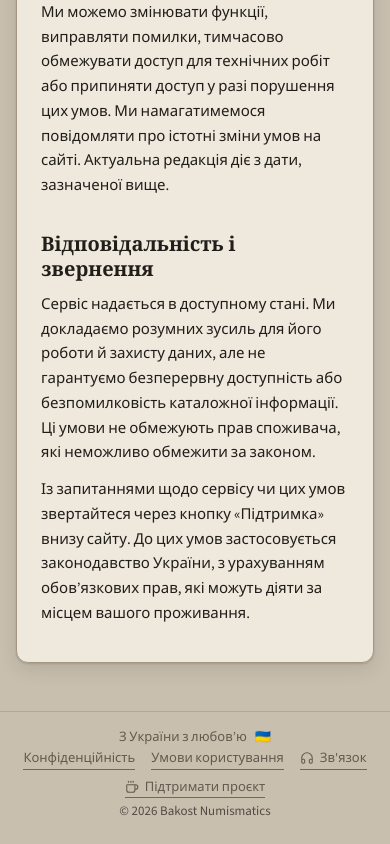
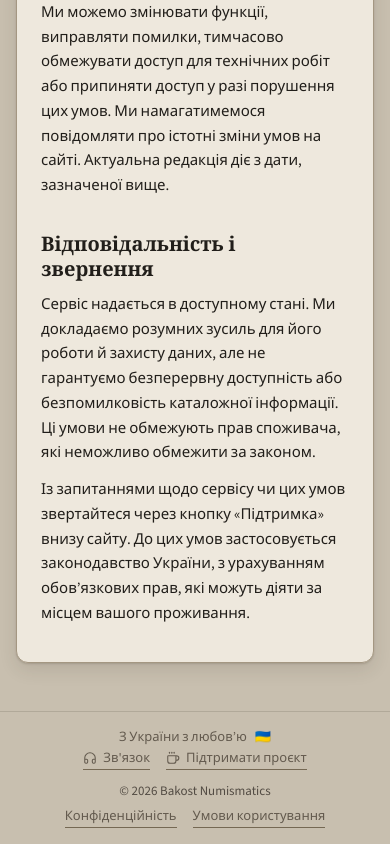
Before and after one commit to renat-ibragimov/coin_keeper, a React (Vite) app in the folder frontend/: page /terms in a window 390 px wide. Shown: the part 2169-3013 px from the top of the page. Built offline with nearby package versions, Linux system fonts and the light colour scheme; no server answers.

Commit message:
Refine footer layout and placement

```diff
--- a/frontend/src/app/layout/SiteFooter.module.css
+++ b/frontend/src/app/layout/SiteFooter.module.css
@@ -23,6 +23,19 @@
   color: var(--color-text-secondary);
   text-align: center;
   white-space: nowrap;
+}
+
+.imprint {
+  display: flex;
+  flex-direction: column;
+  align-items: center;
+  gap: var(--space-2);
+}
+
+.legalLinks {
+  display: flex;
+  justify-content: center;
+  gap: var(--space-4);
 }
 
 .links {
@@ -88,7 +101,8 @@
     gap: var(--space-2) var(--space-4);
   }
 
-  .copyright {
+  .imprint {
     grid-row: 3;
+    margin-top: var(--space-2);
   }
 }
--- a/frontend/src/app/layout/SiteFooter.tsx
+++ b/frontend/src/app/layout/SiteFooter.tsx
@@ -26,16 +26,20 @@ export function SiteFooter({ reserveMobileNav = false }: SiteFooterProps) {
           🇺🇦
         </span>
       </span>
+      <div className={styles.imprint}>
         <span className={styles.copyright}>
           © {year} {t('brand.name')}
         </span>
-      <nav className={styles.links} aria-label={t('footer.linksLabel')}>
+        <nav className={styles.legalLinks} aria-label={t('footer.legalLinksLabel')}>
           <Link to="/privacy" className={styles.link}>
             {t('footer.privacy')}
           </Link>
           <Link to="/terms" className={styles.link}>
             {t('footer.terms')}
           </Link>
+        </nav>
+      </div>
+      <nav className={styles.links} aria-label={t('footer.linksLabel')}>
         <button
           type="button"
           className={styles.link}
--- a/frontend/src/features/auth/AuthLayout.module.css
+++ b/frontend/src/features/auth/AuthLayout.module.css
@@ -3,7 +3,7 @@
   min-height: 100dvh;
   display: flex;
   flex-direction: column;
-  padding: var(--space-4) var(--space-5) var(--space-6);
+  padding: var(--space-4) var(--space-5) 0;
 }
 
 .header {
--- a/frontend/src/shared/i18n/en.json
+++ b/frontend/src/shared/i18n/en.json
@@ -6,6 +6,7 @@
     "madeInUkraine": "From Ukraine with love",
     "ukraineFlag": "Flag of Ukraine",
     "linksLabel": "Help and support",
+    "legalLinksLabel": "Legal information",
     "support": "Connect",
     "donate": "Support the project",
     "privacy": "Privacy Policy",
--- a/frontend/src/shared/i18n/uk.json
+++ b/frontend/src/shared/i18n/uk.json
@@ -6,6 +6,7 @@
     "madeInUkraine": "З України з любов’ю",
     "ukraineFlag": "Прапор України",
     "linksLabel": "Допомога та підтримка",
+    "legalLinksLabel": "Правова інформація",
     "support": "Зв'язок",
     "donate": "Підтримати проєкт",
     "privacy": "Конфіденційність",
```
Lines whose indentation alone changed are shown as unchanged.
